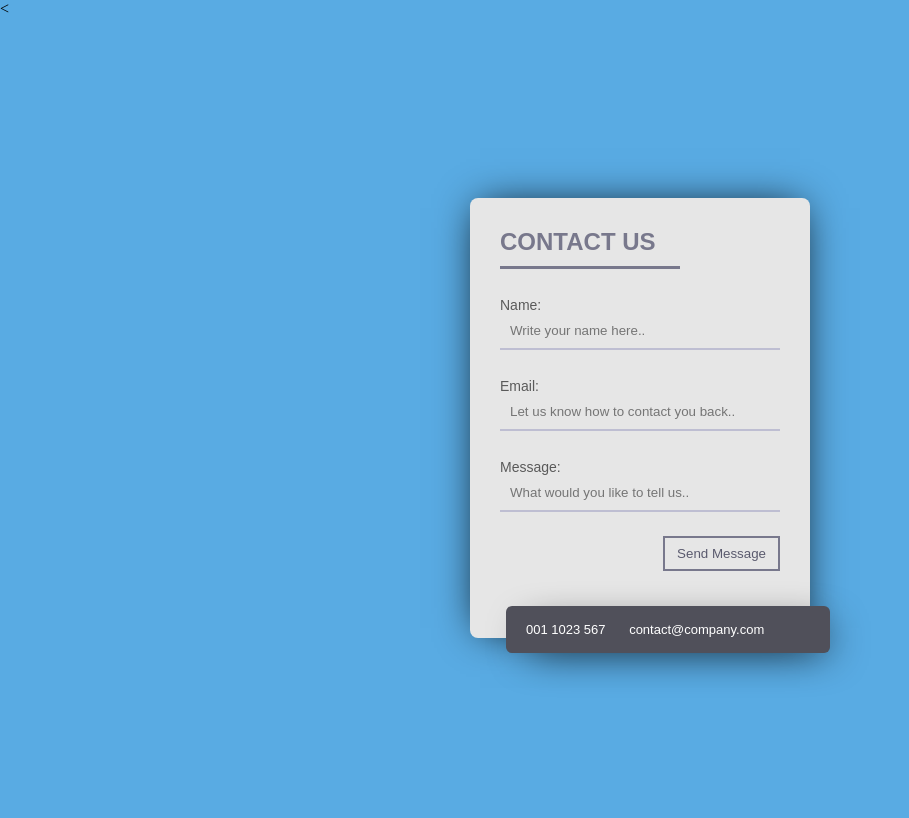
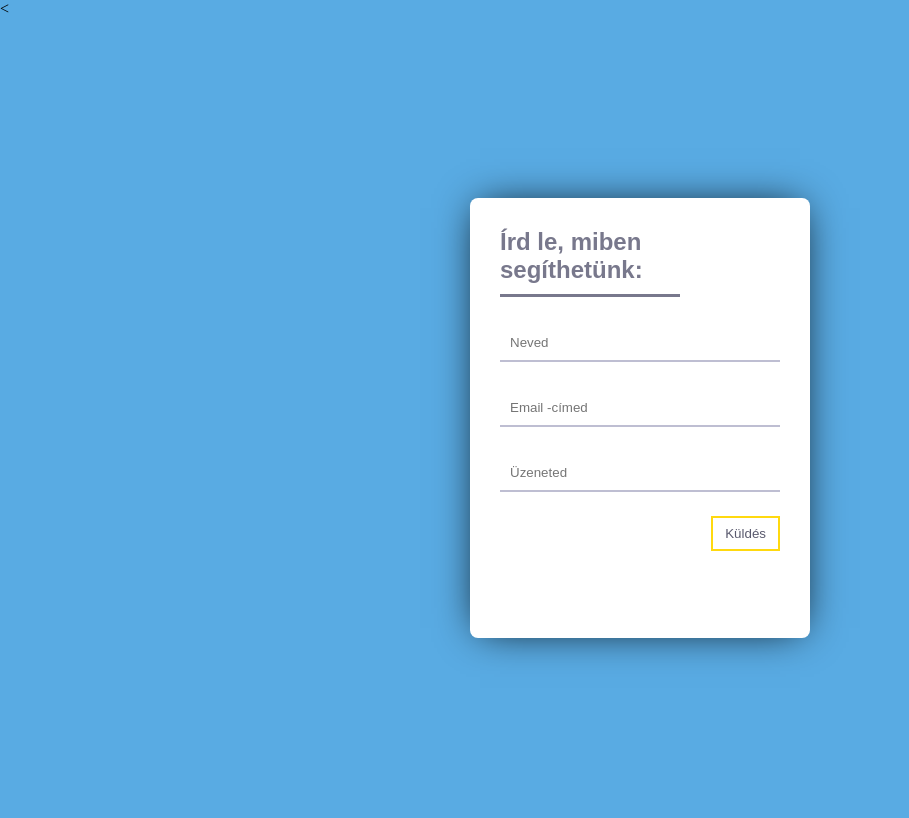
Before and after one commit to FerencKovacs1/yellowcow, a Django app: page /kapcsolat/ in a window 1280 px wide. Shown: the whole page, without its empty margins (0-909 px from the left). Run offline with Django 3.2, Linux system fonts and the light colour scheme.

Commit message:
with a new design and a working contact button

```diff
--- a/homepage/templates/home/home.html
+++ b/homepage/templates/home/home.html
@@ -61,7 +61,7 @@
       <h2 > Azon dolgozunk, hogy <span> megoldásaink,</span><br /> egyedi és céljaidhoz szabottak legyenek.</h2>
       <div>
         <a href="#about" class="btn-get-started scrollto">Kezdjük!</a>
-        <a href="#portfolio" class="btn-projects scrollto">Rólunk</a>
+      <!--  <a href="#portfolio" class="btn-projects scrollto">Rólunk</a>-->
       </div>
     </div>
   </section><!-- #intro -->
@@ -296,7 +296,7 @@
                   hogy zökkenőmentesen hajózzunk a digitális jövőbe.</h4>
               </div>
               <div class="col-lg-3 cta-btn-container text-center">
-                <a class="cta-btn align-middle" href="#contact">Kezdjük el!</a>
+                <a class="cta-btn align-middle" href="{% url 'kapcsolat' %}">Kezdjük el!</a>
               </div>
             </div>
 
--- a/homepage/templates/home/kapcsolat.html
+++ b/homepage/templates/home/kapcsolat.html
@@ -2,31 +2,31 @@
 <html lang="en" dir="ltr">
   <head>
     <meta charset="utf-8">
+    <title>The Yellow Cow </title>
+    <meta content="width=device-width, initial-scale=1.0" name="viewport">
+    <meta content="" name="keywords">
+    <meta content="" name="description">
     <title></title>
     <style>
             body{background:#59ABE3;margin:0}
-      .form{width:340px;height:440px;background:#e6e6e6;border-radius:8px;box-shadow:0 0 40px -10px #000;margin:calc(50vh - 220px) auto;padding:20px 30px;max-width:calc(100vw - 40px);box-sizing:border-box;font-family:'Montserrat',sans-serif;position:relative}
+      .form{width:340px;height:440px;background:#ffffff;border-radius:8px;box-shadow:0 0 40px -10px #000;margin:calc(50vh - 220px) auto;padding:20px 30px;max-width:calc(100vw - 40px);box-sizing:border-box;font-family:'Montserrat',sans-serif;position:relative}
       h2{margin:10px 0;padding-bottom:10px;width:180px;color:#78788c;border-bottom:3px solid #78788c}
       input{width:100%;padding:10px;box-sizing:border-box;background:none;outline:none;resize:none;border:0;font-family:'Montserrat',sans-serif;transition:all .3s;border-bottom:2px solid #bebed2}
       input:focus{border-bottom:2px solid #78788c}
       p:before{content:attr(type);display:block;margin:28px 0 0;font-size:14px;color:#5a5a5a}
-      button{float:right;padding:8px 12px;margin:8px 0 0;font-family:'Montserrat',sans-serif;border:2px solid #78788c;background:0;color:#5a5a6e;cursor:pointer;transition:all .3s}
-      button:hover{background:#78788c;color:#fff}
-      div{content:'Hi';position:absolute;bottom:-15px;right:-20px;background:#50505a;color:#fff;width:320px;padding:16px 4px 16px 0;border-radius:6px;font-size:13px;box-shadow:10px 10px 40px -14px #000}
-      span{margin:0 5px 0 15px}
+      button{float:right;padding:8px 12px;margin:8px 0 0;font-family:'Montserrat',sans-serif;border:2px solid #FFD90F;background:0;color:#5a5a6e;cursor:pointer;transition:all .3s}
+      button:hover{background:#FFD90F;color:#fff}
     </style>
   </head>
   <body>
     <form class="form">
-      <h2>CONTACT US</h2>
-      <p type="Name:"><input placeholder="Write your name here.."></input></p>
-      <p type="Email:"><input placeholder="Let us know how to contact you back.."></input></p>
-      <p type="Message:"><input placeholder="What would you like to tell us.."></input></p>
-      <button>Send Message</button>
-      <div>
-        <span class="fa fa-phone"></span>001 1023 567
-        <span class="fa fa-envelope-o"></span> contact@company.com
-      </div>
+      <h2>Írd le, miben segíthetünk:</h2>
+      <p type=""><input placeholder="Neved"></input></p>
+      <p type=""><input placeholder="Email -címed"></input></p>
+      <p type=""><input placeholder="Üzeneted"></input></p>
+
+      <button>Küldés</button>
+
     </form>
   </body>
 </html>
```
